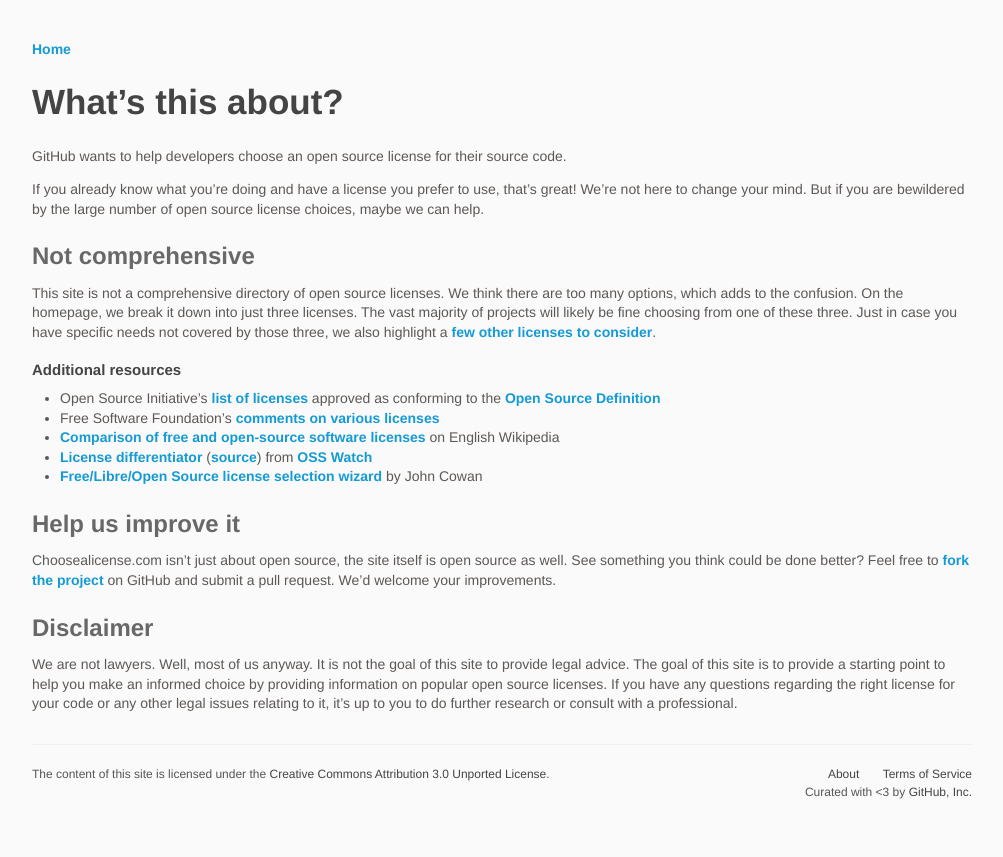
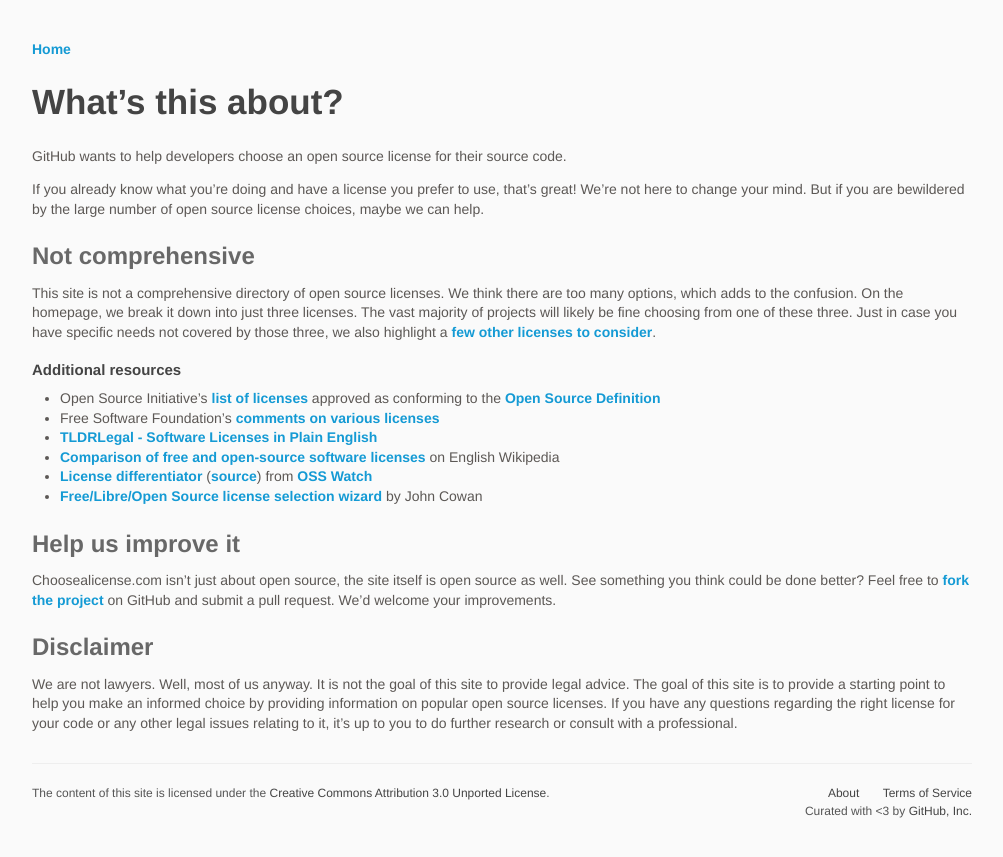
Before and after one commit to github/choosealicense.com, a Jekyll site: the page built from about.md, in a window 1280 px wide. Shown: the top 857 px of the page, without its empty margins (138-1141 px from the left). Built offline with Jekyll 4.4.1, drawn with Linux system fonts in a browser that asks for light colours; some web fonts are replaced.

Commit message:
Restore TLDRLegal as "additional resource"
I noticed that TLDRLegal was taken down due to concerns around spam -- we did a big sweep of content in between then and now.

Would be cool to be back on this page, esp given the history of us and ChooseALicense! Feel free to reach out at kevin (at) tldrlegal.com beforehand as well.

```diff
--- a/about.md
+++ b/about.md
@@ -18,6 +18,7 @@
 
 * Open Source Initiative's [list of licenses](https://opensource.org/licenses/) approved as conforming to the [Open Source Definition](https://opensource.org/osd)
 * Free Software Foundation's [comments on various licenses](http://www.gnu.org/licenses/license-list.html)
+* [TLDRLegal - Software Licenses in Plain English](https://tldrlegal.com/)
 * [Comparison of free and open-source software licenses](https://en.wikipedia.org/wiki/Comparison_of_free_and_open-source_software_licenses) on English Wikipedia
 * [License differentiator](http://www.oss-watch.ac.uk/apps/licdiff/) ([source](https://github.com/ox-it/licdiff)) from [OSS Watch](http://www.oss-watch.ac.uk/)
 * [Free/Libre/Open Source license selection wizard](http://home.ccil.org/~cowan/floss/) by John Cowan
```
